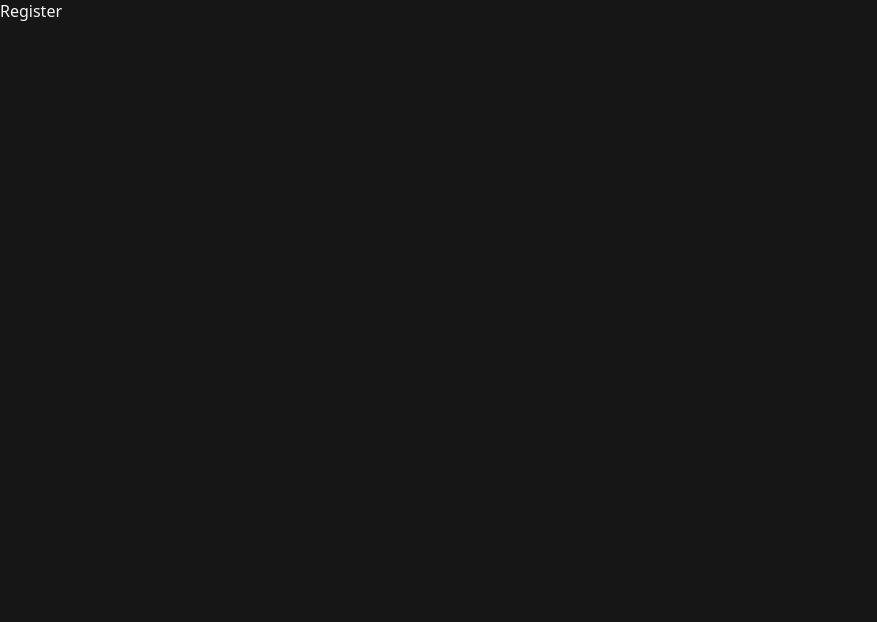
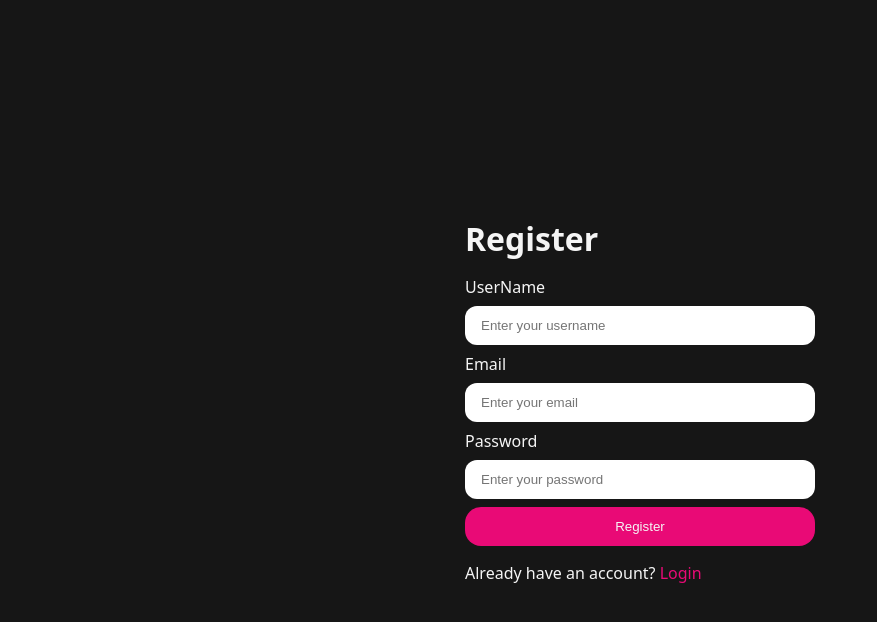
Before and after one commit to itskunal01/GenAI_Resume_Analyzer, a React app in the folder Frontend/: page /register in a window 1280 px wide. Shown: the top 622 px of the page, without its empty margins (0-877 px from the left). Built offline with nearby package versions, Linux system fonts and the light colour scheme; the HTML template or start-up script is replaced by a standard one.

Commit message:
Login and Reg UI

```diff
--- a/Frontend/src/features/auth/auth.form.scss
+++ b/Frontend/src/features/auth/auth.form.scss
@@ -5,7 +5,7 @@
     display: flex;
     justify-content: center;
     align-items: center;
-}
+
 
 .form-container{
     min-width: 350px;
@@ -34,4 +34,16 @@
         padding-block: 0.75rem;
         border-radius: 0.75rem;
     }
+
+
+
+
 }
+
+a{
+        color:#e90a76;
+        text-decoration: none;
+    }
+
+
+}
--- a/Frontend/src/features/auth/pages/Login.jsx
+++ b/Frontend/src/features/auth/pages/Login.jsx
@@ -1,13 +1,22 @@
 import React from 'react'
 import '../auth.form.scss'
+import {useNavigate,Link} from 'react-router'
+
 
 const login = () => {
+
+    const handleSubmit = (e)=>{
+        e.preventDefault();
+    }
+
+
+
   return (
     <main>
         <div className="form-container">
             <h1>Login</h1>
 
-            <form>
+            <form onSubmit={handleSubmit}>
 
              <div className="input-group">
                 <label htmlFor="email">Email</label>
@@ -23,6 +32,8 @@
             <button className='button primary-button'>Login</button>
 
             </form>
+
+            <p>Don't have an account? <Link to={"/register"}>Register</Link> </p>
         </div>
     </main>
   )
--- a/Frontend/src/features/auth/pages/Register.jsx
+++ b/Frontend/src/features/auth/pages/Register.jsx
@@ -1,8 +1,47 @@
 import React from 'react'
+import {useNavigate,Link} from 'react-router'
 
 const Register = () => {
+
+
+        const navigate = useNavigate()
+
+        const handleSubmit = (e)=>{
+        e.preventDefault();
+    }
+
+
   return (
-    <div>Register</div>
+    <main>
+        <div className="form-container">
+            <h1>Register</h1>
+
+            <form onSubmit={handleSubmit}>
+
+            <div className="input-group">
+                <label htmlFor="username">UserName</label>
+                <input type ="text" name="username" id="username" placeholder='Enter your username' />
+            </div>
+
+
+             <div className="input-group">
+                <label htmlFor="email">Email</label>
+                <input type ="email" name="email" id="email" placeholder='Enter your email' />
+            </div>
+
+            <div className="input-group">
+                <label htmlFor="password">Password</label>
+                <input type ="password" name="password" id="password" placeholder='Enter your password' />
+            </div>
+
+
+            <button className='button primary-button'>Register</button>
+
+            </form>
+
+            <p>Already have an account? <Link to={"/login"}>Login</Link> </p>
+        </div>
+    </main>
   )
 }
 
--- a/Frontend/src/style/button.scss
+++ b/Frontend/src/style/button.scss
@@ -4,5 +4,18 @@
     padding-inline: 1.5rem;
     padding-block: 0.75rem;
     border-radius:1rem;
+    coursor: pointer;
+
+
+    transition: all 0.3s ease-in-out;
+
+    &.primary-button{
+        background-color: #e90a76;
+        color: whitesmoke;
+    }
+
+    &:active{
+        transform: scale(0.9);
+    }
 
 }
```
